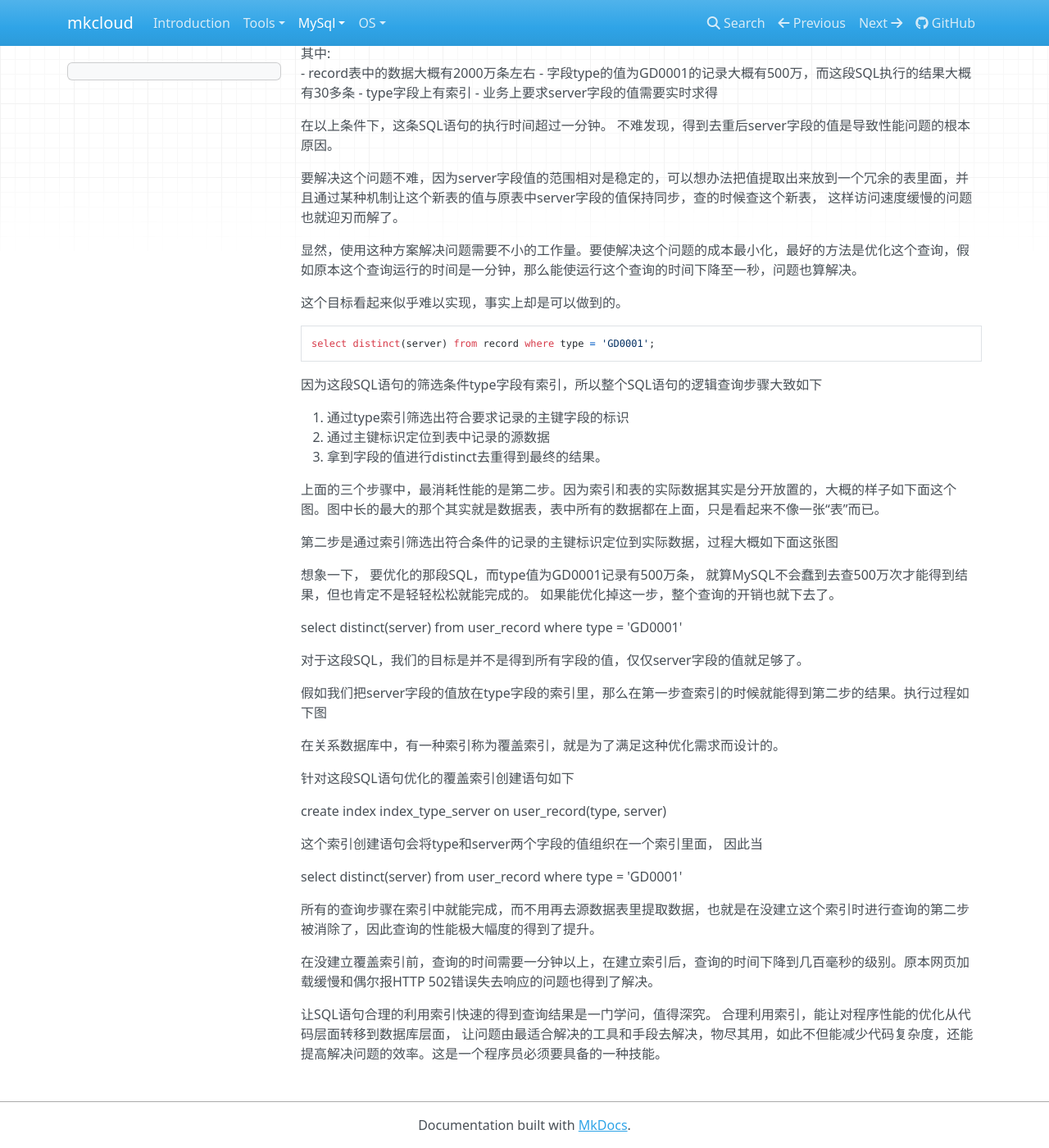
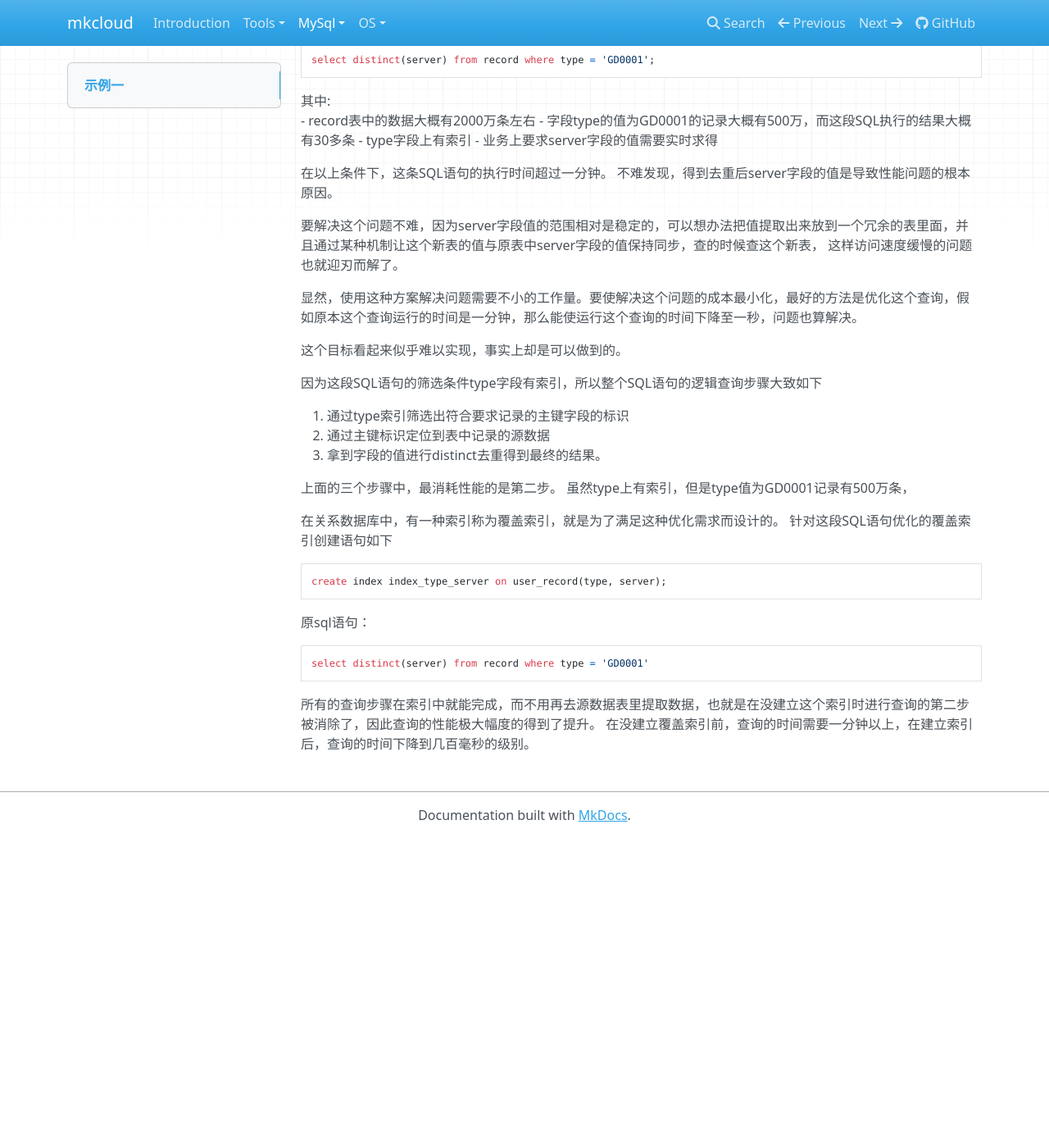
Before and after one commit to kormay/mkcloud, an MkDocs documentation site: the page built from docs/mysql/examples.md, in a window 1280 px wide and 1400 px high, scrolled down 123 px. Shown: the whole window at 82% size. Built offline with MkDocs 1.6.1, drawn with Linux system fonts in a browser that asks for light colours; nearby versions of some CDN libraries; old or Windows-style settings are respelled for this version of MkDocs; after the commit the page ends 1145 px from its top, so only the background shows below that.

Commit message:
example one

````diff
--- a/docs/mysql/examples.md
+++ b/docs/mysql/examples.md
@@ -1,3 +1,4 @@
+# 示例一
 有这样一段SQL
 
 ```sql
@@ -19,11 +20,6 @@ select distinct(server) from record where type = 'GD0001';
 
 这个目标看起来似乎难以实现，事实上却是可以做到的。
 
-
-```sql
-select distinct(server) from record where type = 'GD0001';
-```
-
 因为这段SQL语句的筛选条件type字段有索引，所以整个SQL语句的逻辑查询步骤大致如下
 
 1. 通过type索引筛选出符合要求记录的主键字段的标识
@@ -31,65 +27,20 @@ select distinct(server) from record where type = 'GD0001';
 3. 拿到字段的值进行distinct去重得到最终的结果。
 
 
-上面的三个步骤中，最消耗性能的是第二步。因为索引和表的实际数据其实是分开放置的，大概的样子如下面这个图。图中长的最大的那个其实就是数据表，表中所有的数据都在上面，只是看起来不像一张“表”而已。
-
-
-
-
-
-
-第二步是通过索引筛选出符合条件的记录的主键标识定位到实际数据，过程大概如下面这张图
-
-
-
-
-
-
-想象一下， 要优化的那段SQL，而type值为GD0001记录有500万条， 就算MySQL不会蠢到去查500万次才能得到结果，但也肯定不是轻轻松松就能完成的。 如果能优化掉这一步，整个查询的开销也就下去了。
-
-
-
-select distinct(server)
-    from user_record
-    where type = 'GD0001'
-
-
-对于这段SQL，我们的目标是并不是得到所有字段的值，仅仅server字段的值就足够了。
-
-
-
-假如我们把server字段的值放在type字段的索引里，那么在第一步查索引的时候就能得到第二步的结果。执行过程如下图
-
-
-
+上面的三个步骤中，最消耗性能的是第二步。
+虽然type上有索引，但是type值为GD0001记录有500万条，
 
 在关系数据库中，有一种索引称为覆盖索引，就是为了满足这种优化需求而设计的。
-
-
-
 针对这段SQL语句优化的覆盖索引创建语句如下
 
+```sql
+create index index_type_server on user_record(type, server);
+```
 
-
-create index index_type_server
-    on user_record(type, server)
-
-
-这个索引创建语句会将type和server两个字段的值组织在一个索引里面， 因此当
-
-
-
-select distinct(server)
-    from user_record
-    where type = 'GD0001'
-
+原sql语句：
+```sql
+select distinct(server) from record where type = 'GD0001'
+```
 
 所有的查询步骤在索引中就能完成，而不用再去源数据表里提取数据，也就是在没建立这个索引时进行查询的第二步被消除了，因此查询的性能极大幅度的得到了提升。
-
-
-
-在没建立覆盖索引前，查询的时间需要一分钟以上，在建立索引后，查询的时间下降到几百毫秒的级别。原本网页加载缓慢和偶尔报HTTP 502错误失去响应的问题也得到了解决。
-
-
-
-让SQL语句合理的利用索引快速的得到查询结果是一门学问，值得深究。 合理利用索引，能让对程序性能的优化从代码层面转移到数据库层面， 让问题由最适合解决的工具和手段去解决，物尽其用，如此不但能减少代码复杂度，还能提高解决问题的效率。这是一个程序员必须要具备的一种技能。
+在没建立覆盖索引前，查询的时间需要一分钟以上，在建立索引后，查询的时间下降到几百毫秒的级别。
````
